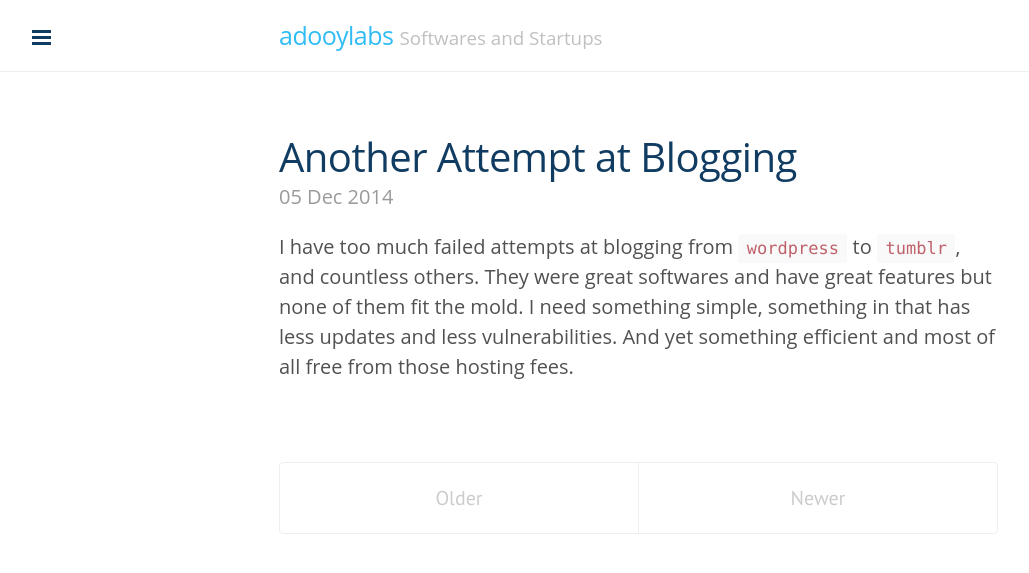
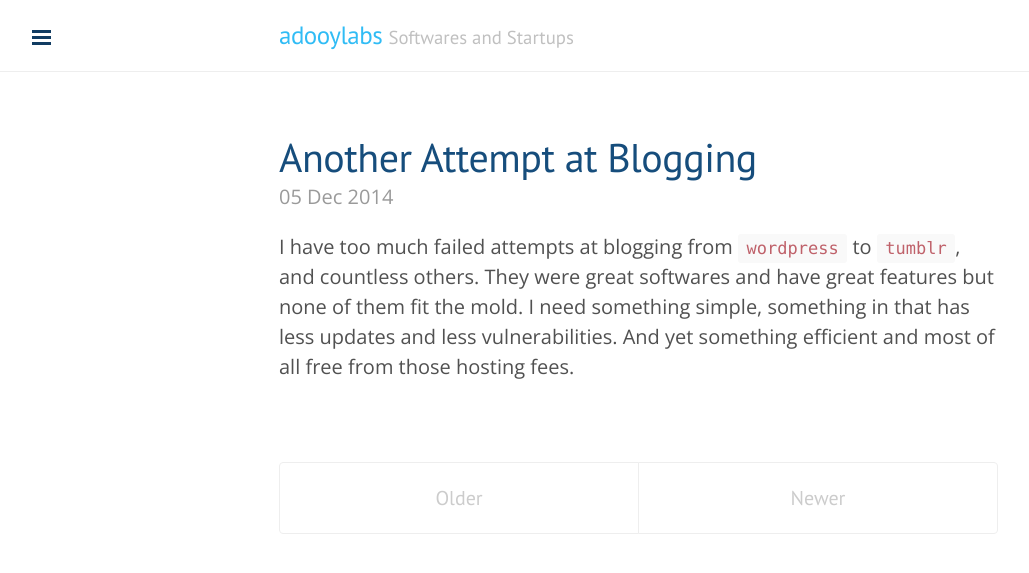
Before and after one commit to adooylabs/adooylabs.github.io, a Jekyll site: the page built from index.html, in a window 1280 px wide. Shown: the top 573 px of the page, without its empty margins (1-1030 px from the left). Built offline with Jekyll 4.4.1, drawn with Linux system fonts in a browser that asks for light colours; Markdown is read by kramdown in place of the engine named in the settings; the list of posts is cut into pages by our own code.

Commit message:
more theme updates

```diff
--- a/_includes/head.html
+++ b/_includes/head.html
@@ -19,10 +19,12 @@
   <link rel="stylesheet" href="{{ site.baseurl }}public/css/syntax.css">
   <link rel="stylesheet" href="{{ site.baseurl }}public/css/lanyon.css">
   <link rel="stylesheet" href="http://fonts.googleapis.com/css?family=PT+Serif:400,400italic,700%7CPT+Sans:400">
+  <link href='http://fonts.googleapis.com/css?family=Open+Sans:400,600,300italic,300' rel='stylesheet'>
+
 
   <!-- Icons -->
   <link rel="apple-touch-icon-precomposed" sizes="144x144" href="{{ site.baseurl }}public/apple-touch-icon-precomposed.png">
-  <link rel="shortcut icon" href="{{ site.baseurl }}public/favicon.ico">
+  <link rel="shortcut icon" href="{{ site.baseurl }}public/favicon.png">
 
   <!-- RSS -->
   <link rel="alternate" type="application/rss+xml" title="RSS" href="/atom.xml">
--- a/index.html
+++ b/index.html
@@ -5,7 +5,7 @@ title: Home
 
 <div class="posts">
   {% for post in paginator.posts %}
-  <div class="post">
+  <div class="post excepts">
     <h1 class="post-title">
       <a href="{{ post.url }}">
         {{ post.title }}
--- a/public/css/lanyon.css
+++ b/public/css/lanyon.css
@@ -40,7 +40,12 @@ body {
   overflow-x: hidden;
 }
 
+html{
+  font-family: "Open Sans",Helvetica,Arial,sans-serif;
+}
+
 h1, h2, h3, h4, h5, h6 {
+  font-family: "PT Sans",Helvetica,Arial,sans-serif;
   color: #313131;
   letter-spacing: -.025rem;
   font-weight: 400;
@@ -301,7 +306,7 @@ a.sidebar-nav-item:focus {
 .page-title,
 .post-title,
 .post-title a {
-  color: #113C62;
+  color: #164D7C;
 }
 .page-title,
 .post-title {
```
